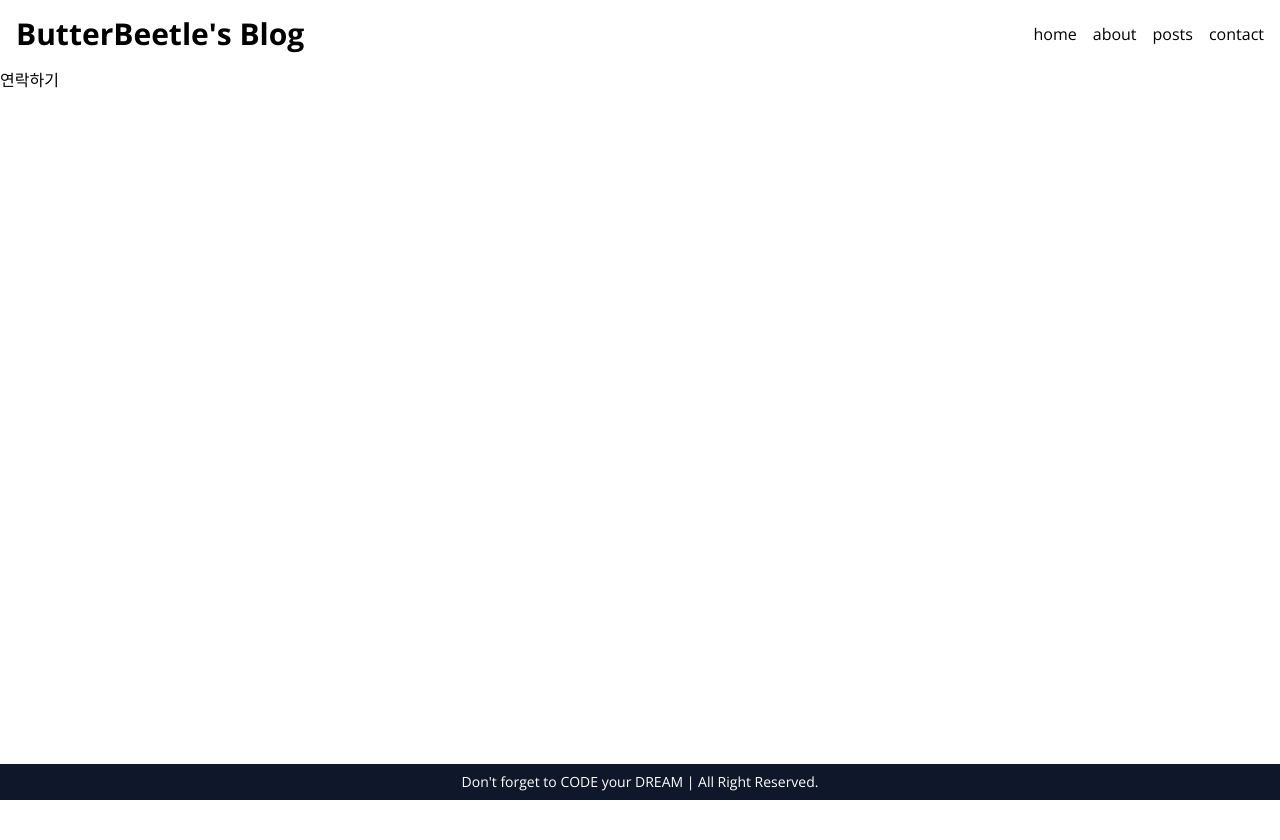
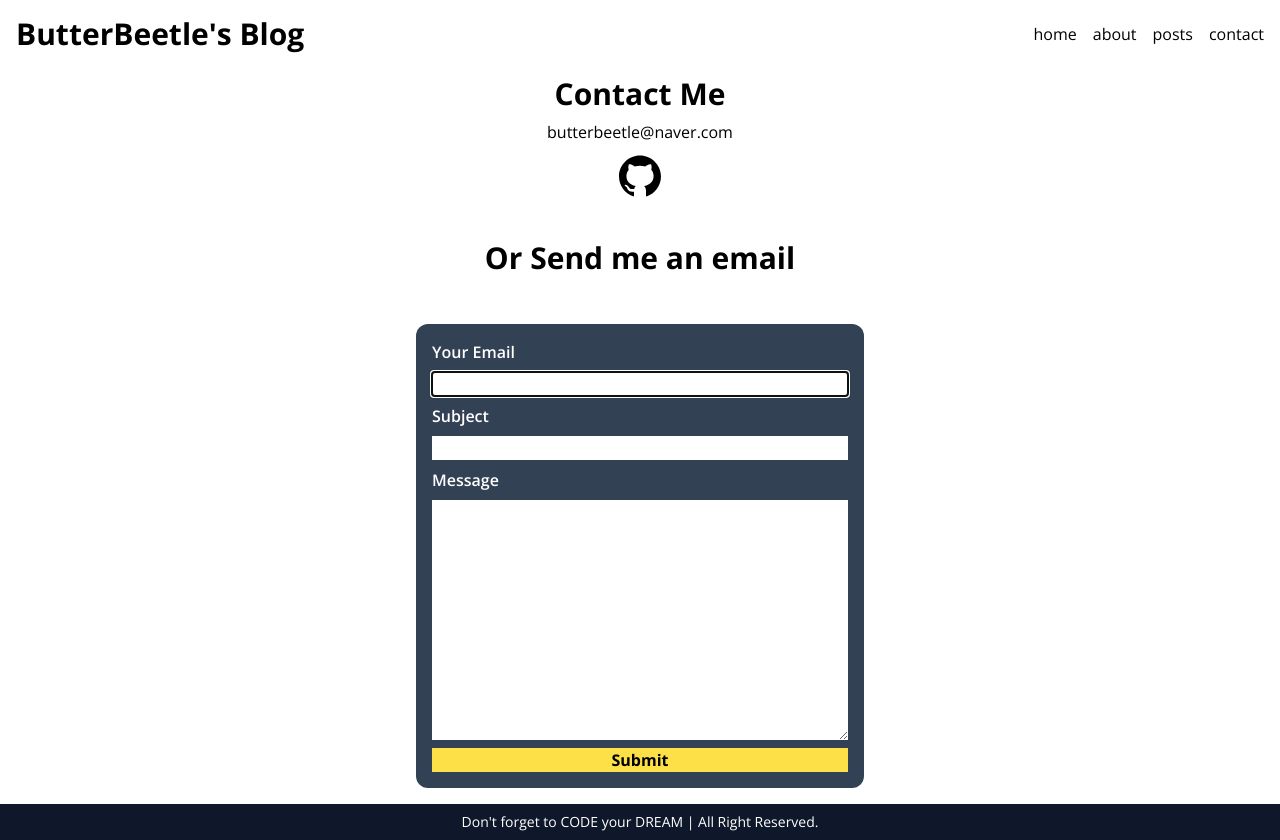
Before and after one commit to butterbeetle/blog, a Next.js app: page /contact in a window 1280 px wide. Before the commit the page ends 800 px from the top, so only its background shows below. Built offline with nearby package versions, Linux system fonts and the light colour scheme.

Commit message:
Feat : Contact Page

```diff
--- a/src/app/contact/page.tsx
+++ b/src/app/contact/page.tsx
@@ -1,3 +1,28 @@
+import ContactForm from "@/components/ContactForm";
+import { AiFillGithub } from "@react-icons/all-files/ai/AiFillGithub";
+
+const LINKS = [{ icon: <AiFillGithub />, url: "" }];
+
 export default function ContactPage() {
-  return <p>연락하기</p>;
+  return (
+    <section className="flex flex-col items-center">
+      <h2 className="text-3xl font-bold my-2">Contact Me</h2>
+      <p>butterbeetle@naver.com</p>
+      <ul className="flex gap-4 my-2">
+        {LINKS.map((link, index) => (
+          <a
+            key={index}
+            href={link.url}
+            target="_blank"
+            rel="noreferrer"
+            className="text-5xl hover:text-yellow-400"
+          >
+            {link.icon}
+          </a>
+        ))}
+      </ul>
+      <h2 className="text-3xl font-bold my-8">Or Send me an email</h2>
+      <ContactForm />
+    </section>
+  );
 }
--- /dev/null
+++ b/src/components/Banner.tsx
@@ -0,0 +1,21 @@
+export type BannerData = {
+  message: string;
+  state: "success" | "error";
+};
+export default function Banner({
+  banner: { message, state },
+}: {
+  banner: BannerData;
+}) {
+  const isSuccess = state === "success";
+  const icon = isSuccess ? "✅" : "💩";
+  return (
+    <p
+      className={`p-2 rounded-xl w-full text-center ${
+        isSuccess ? "bg-green-300" : "bg-red-300"
+      }`}
+    >
+      {`${icon} ${message}`}
+    </p>
+  );
+}
--- /dev/null
+++ b/src/components/ContactForm.tsx
@@ -0,0 +1,82 @@
+"use client";
+
+import { ChangeEvent, FormEvent, useState } from "react";
+import Banner, { BannerData } from "./Banner";
+
+type Form = {
+  from: string;
+  subject: string;
+  message: string;
+};
+export default function ContactForm() {
+  const [form, setForm] = useState<Form>({
+    from: "",
+    subject: "",
+    message: "",
+  });
+  const [banner, setBanner] = useState<BannerData | null>(null);
+
+  const onChange = (e: ChangeEvent<HTMLInputElement | HTMLTextAreaElement>) => {
+    const { name, value } = e.target;
+    setForm((prev) => ({ ...prev, [name]: value }));
+  };
+
+  const onSubmit = (e: FormEvent<HTMLFormElement>) => {
+    e.preventDefault();
+    console.log(form);
+    setBanner({ message: "성공했어!!", state: "success" });
+    setTimeout(() => {
+      setBanner(null);
+    }, 3000);
+  };
+  return (
+    <section className="w-full max-w-md">
+      {banner && <Banner banner={banner} />}
+      <form
+        onSubmit={onSubmit}
+        className="w-full  flex flex-col gap-2 my-4 p-4 bg-slate-700 rounded-xl text-white"
+      >
+        <label htmlFor="from" className="font-semibold">
+          Your Email
+        </label>
+        <input
+          type="email"
+          id="from"
+          name="from"
+          required
+          autoFocus
+          value={form.from}
+          onChange={onChange}
+        />
+
+        <label htmlFor="subject" className="font-semibold">
+          Subject
+        </label>
+        <input
+          type="text"
+          id="subject"
+          name="subject"
+          required
+          value={form.subject}
+          onChange={onChange}
+        />
+
+        <label htmlFor="message" className="font-semibold">
+          Message
+        </label>
+        <textarea
+          rows={10}
+          id="message"
+          name="message"
+          required
+          value={form.message}
+          onChange={onChange}
+          className="text-black"
+        />
+        <button className="bg-yellow-300 text-black font-bold hover:bg-yellow-400">
+          Submit
+        </button>
+      </form>
+    </section>
+  );
+}
```
